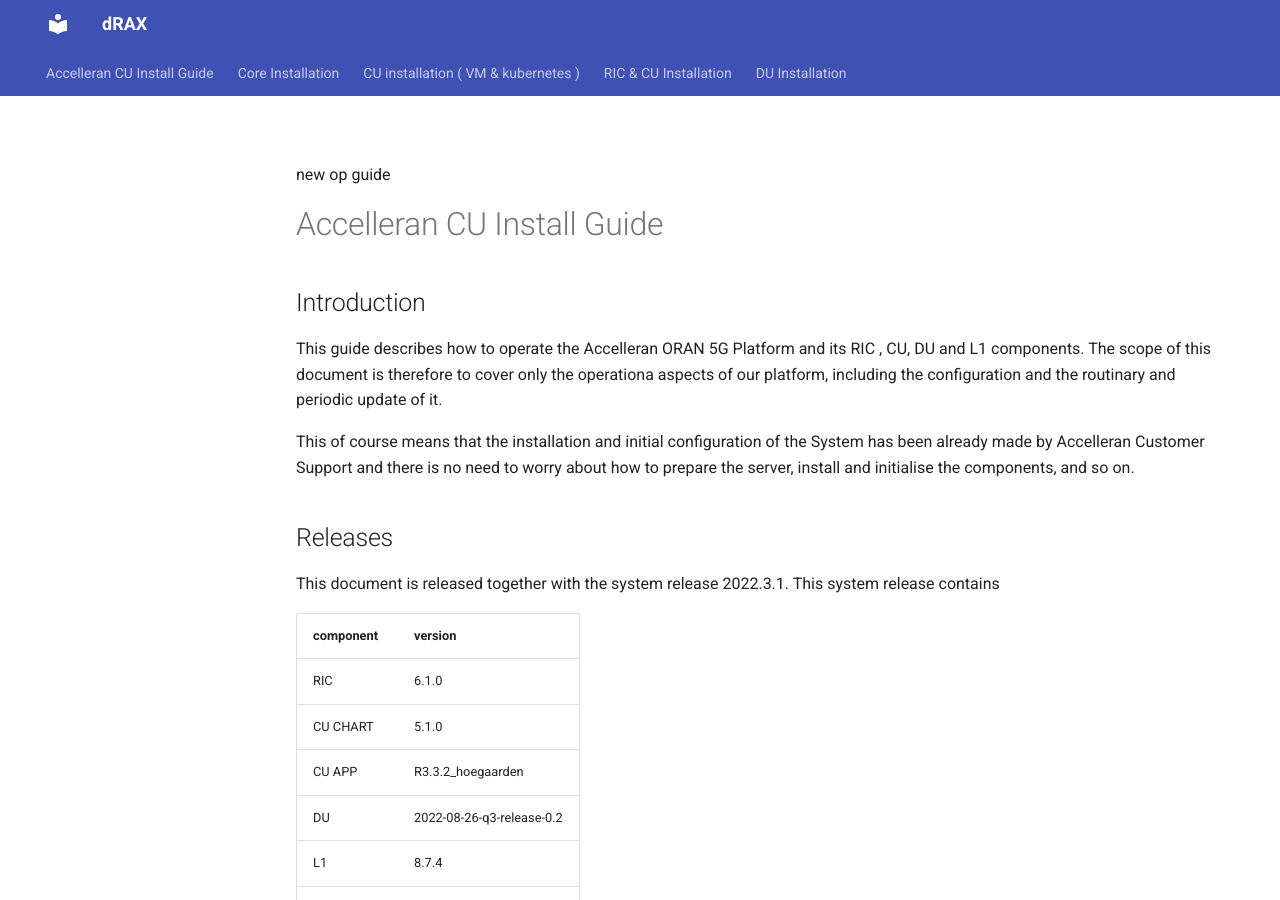
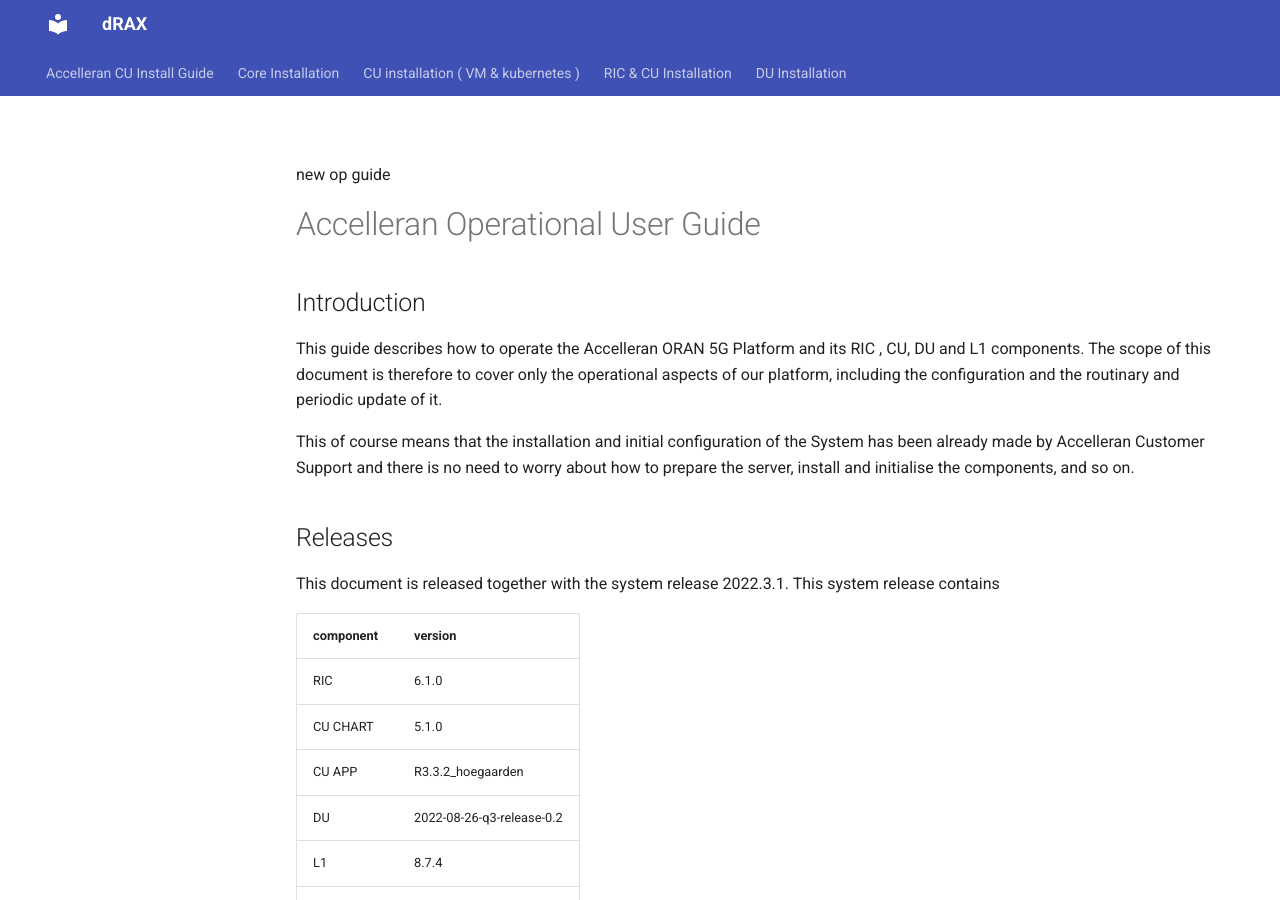
Before and after one commit to accelleran/drax-docs, an MkDocs documentation site: the page built from docs/op-guide/index.md, in a window 1280 px wide and 900 px high. Built offline with MkDocs 1.6.1 and Material for MkDocs 9.7.7, drawn with Linux system fonts in a browser that asks for light colours; the version menu is left out.

Commit message:
Update index.md

```diff
--- a/docs/op-guide/index.md
+++ b/docs/op-guide/index.md
@@ -1,10 +1,10 @@
 new op guide
 
-# Accelleran CU Install Guide
+# Accelleran Operational User Guide
 
 ## Introduction
 
-This guide describes how to operate the Accelleran ORAN 5G  Platform and its RIC , CU, DU and L1 components. The scope of this document is therefore to cover only the operationa aspects of our platform, including the configuration and the routinary and periodic update of it.
+This guide describes how to operate the Accelleran ORAN 5G  Platform and its RIC , CU, DU and L1 components. The scope of this document is therefore to cover only the operational aspects of our platform, including the configuration and the routinary and periodic update of it.
 
 This of course means that the installation and initial configuration of the System has been already made by Accelleran Customer Support and there is no need to worry about how to prepare the server, install and initialise the components, and so on.
 
```
